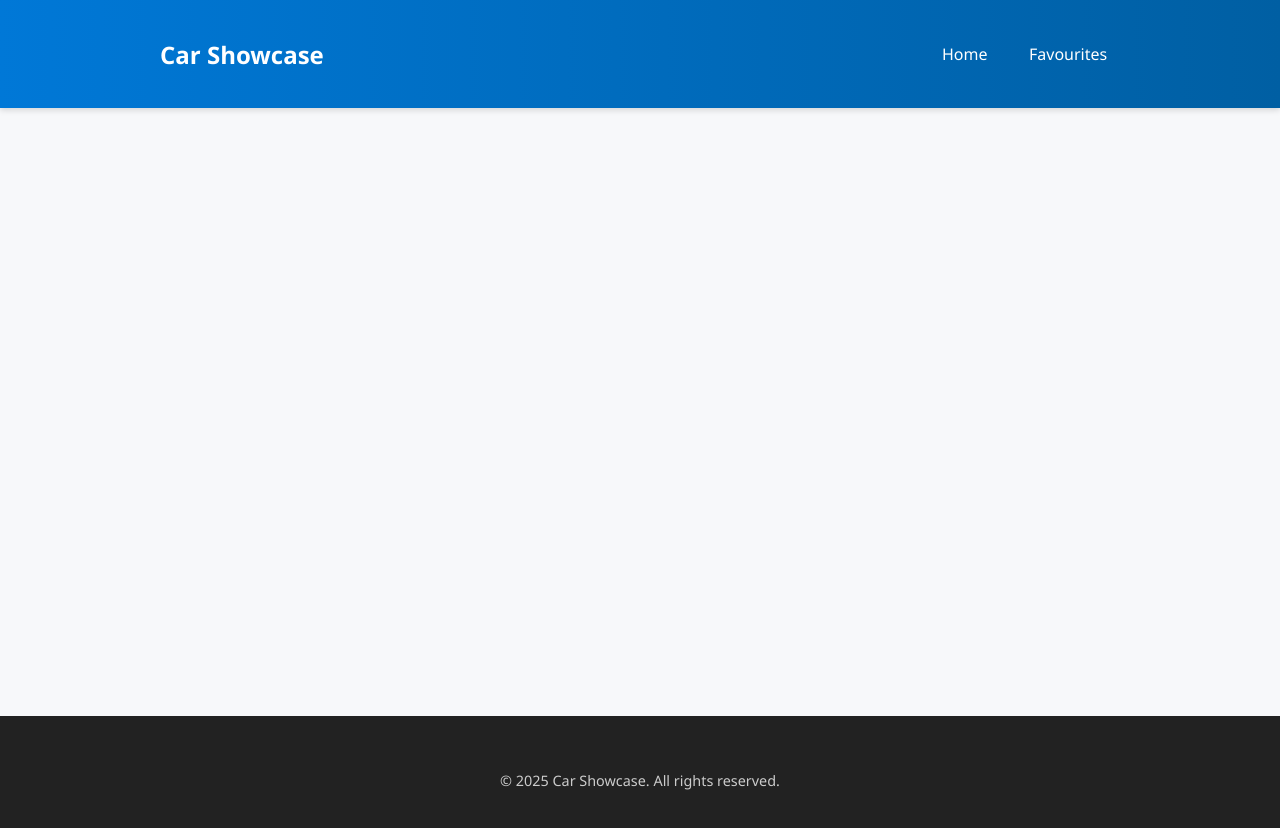
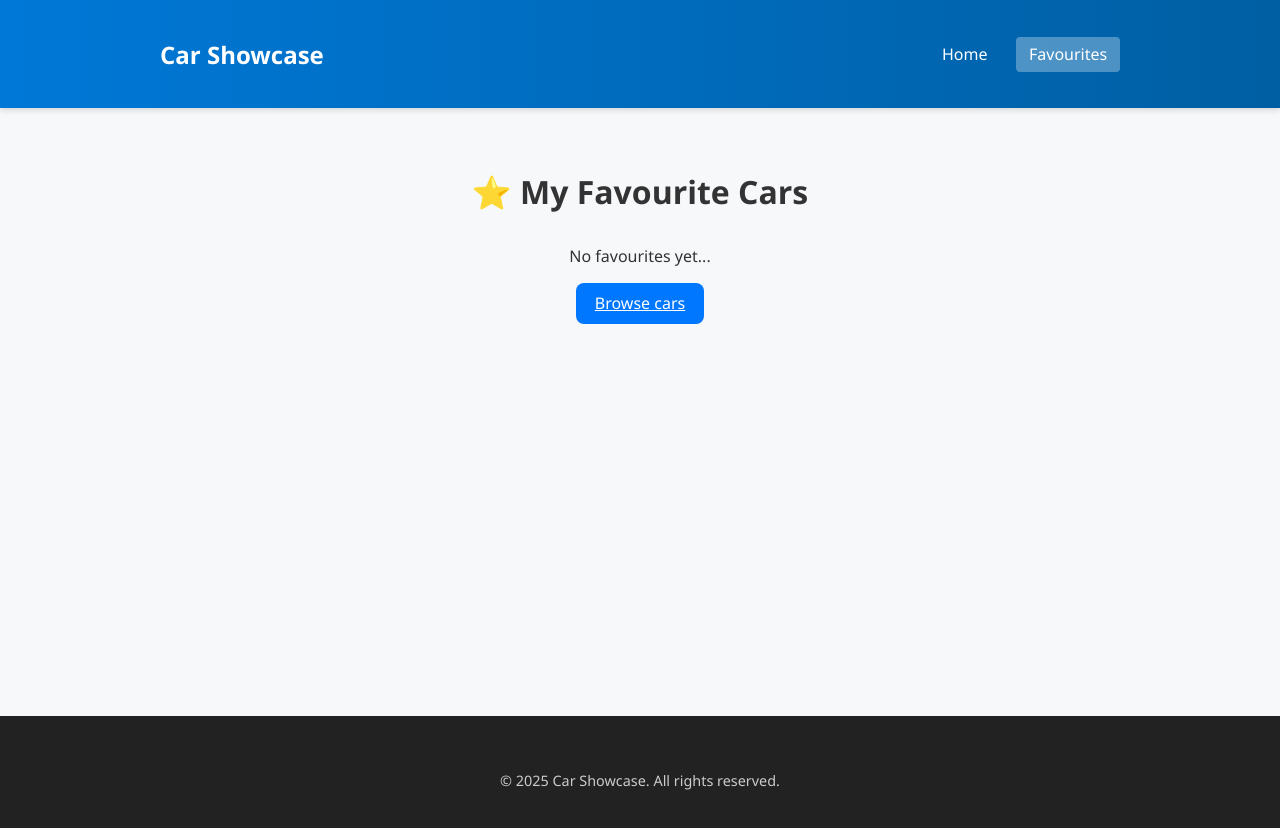
Before and after one commit to De27vin/CarShowcase, a Vue app: page /favourites in a window 1280 px wide. Shown: the top 828 px of the page. Built offline with nearby package versions, Linux system fonts and the light colour scheme.

Commit message:
Add: Favourites.vue

```diff
--- a/src/main.js
+++ b/src/main.js
@@ -11,7 +11,7 @@ const pinia = createPinia()
 app.use(router)
 app.use(pinia)
 
-const carStore = useCarStore()
+const carStore = useCarStore(pinia)
 carStore.loadFromLocalStorage()
 
 app.mount('#app')
--- a/src/router/index.js
+++ b/src/router/index.js
@@ -3,6 +3,7 @@ import { createRouter, createWebHistory } from 'vue-router'
 import Home from '../views/Home.vue'
 import CarDetails from '../views/CarDetails.vue'
 import AddCar from '../views/AddCar.vue'
+import Favourites from '../views/Favourites.vue'
 
 const router = createRouter({
   history: createWebHistory(import.meta.env.BASE_URL),
@@ -23,6 +24,11 @@ const router = createRouter({
       name: 'AddCar',
       component: AddCar,
     },
+    {
+      path: '/favourites',
+      name: 'Favourites',
+      component: Favourites,
+    },
   ],
 })
 
--- a/src/style.css
+++ b/src/style.css
@@ -244,3 +244,31 @@ body {
   text-align: center;
   padding: 2rem;
 }
+
+/* Favourites.vue */
+.favourites {
+  padding: 1rem;
+}
+
+.favourites h1 {
+  margin-bottom: 1rem;
+}
+
+.favourites .empty {
+  text-align: center;
+  margin-top: 2rem;
+}
+
+.remove-btn {
+  margin-top: 0.5rem;
+  background-color: #f44336;
+  color: white;
+  border: none;
+  padding: 0.4rem 0.8rem;
+  border-radius: 6px;
+  cursor: pointer;
+}
+
+.remove-btn:hover {
+  background-color: #d32f2f;
+}
--- a/src/views/CarDetails.vue
+++ b/src/views/CarDetails.vue
@@ -1,6 +1,6 @@
 <template>
   <div v-if="car" class="car-detail container">
-    <button @click="$router.push('/')" class="btn back-btn">⬅ Return</button>
+    <button @click="goBack" class="btn back-btn">⬅ Return</button>
 
     <div class="car-card-detail">
       <div class="car-image-wrapper">
@@ -15,37 +15,39 @@
           <li><strong>Horsepower:</strong> {{ car.hp }} HP</li>
         </ul>
 
-        <button class="btn favourite-btn">⭐ Add to Favourites</button>
+        <button class="btn favourite-btn" @click="toggleFavourite">
+          <span v-if="isFav">⭐ In Favourites</span>
+          <span v-else>☆ Add to Favourites</span>
+        </button>
       </div>
     </div>
   </div>
 
   <div v-else class="not-found container">
     <p>Car not found!</p>
-    <button @click="$router.push('/')" class="btn">Back to Homepage</button>
+    <button @click="goBack" class="btn">Back to Homepage</button>
   </div>
 </template>
 
-<script>
-import carsCollection from '../assets/cars.json'
+<script setup>
+import { computed, onMounted } from 'vue'
+import { useRoute, useRouter } from 'vue-router'
+import { useCarStore } from '../stores/cars.js'
 
-export default {
-  name: 'CarDetails',
-  props: ['id'],
-  data() {
-    return {
-      car: null,
-    }
-  },
-  mounted() {
-    const carId = parseInt(this.id)
+const route = useRoute()
+const router = useRouter()
+const store = useCarStore()
 
-    const carsWithImages = carsCollection.map((car) => ({
-      ...car,
-      image: new URL(`../assets/carPictures/${car.image}`, import.meta.url).href,
-    }))
+const id = computed(() => Number(route.params.id))
 
-    this.car = carsWithImages.find((c) => c.id === carId)
-  },
-}
+const car = computed(() => store.cars.find((c) => c.id === id.value))
+
+const isFav = computed(() => store.favourites.includes(id.value))
+
+const toggleFavourite = () => store.toggleFavourite(id.value)
+const goBack = () => router.push('/')
+
+onMounted(() => {
+  store.loadFromLocalStorage()
+})
 </script>
--- a/src/views/Favourites.vue
+++ b/src/views/Favourites.vue
@@ -0,0 +1,38 @@
+<template>
+  <div class="favourites container">
+    <h1>⭐ My Favourite Cars</h1>
+
+    <div v-if="favouriteCars.length === 0" class="empty">
+      <p>No favourites yet...</p>
+      <RouterLink to="/" class="btn">Browse cars</RouterLink>
+    </div>
+
+    <div v-else class="car-list">
+      <div v-for="car in favouriteCars" :key="car.id" class="car-card" @click="goToCar(car.id)">
+        <img :src="car.image" :alt="car.model" />
+        <h2>{{ car.brand }} {{ car.model }}</h2>
+        <p>{{ car.year }} • {{ car.hp }} HP</p>
+
+        <button class="btn remove-btn" @click.stop="toggleFavourite(car.id)">Remove</button>
+      </div>
+    </div>
+  </div>
+</template>
+
+<script setup>
+import { computed, onMounted } from 'vue'
+import { useRouter } from 'vue-router'
+import { useCarStore } from '../stores/cars.js'
+
+const router = useRouter()
+const store = useCarStore()
+
+onMounted(() => {
+  store.loadFromLocalStorage()
+})
+
+const favouriteCars = computed(() => store.cars.filter((c) => store.favourites.includes(c.id)))
+
+const goToCar = (id) => router.push(`/car/${id}`)
+const toggleFavourite = (id) => store.toggleFavourite(id)
+</script>
```
